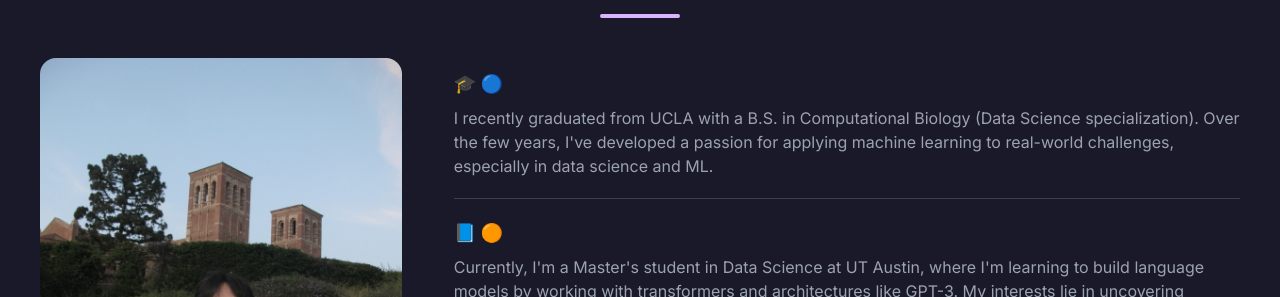
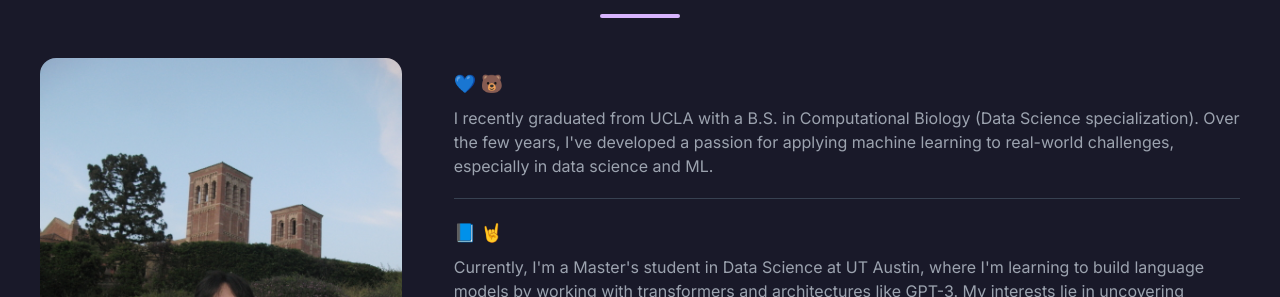
Before and after one commit to jamespfu/jamespfu.github.io, a Next.js app: page / in a window 1280 px wide. Shown: the part 776-1073 px from the top of the page. Built offline with nearby package versions, Linux system fonts and the light colour scheme.

Commit message:
update about

```diff
--- a/app/(home)/components/About.tsx
+++ b/app/(home)/components/About.tsx
@@ -41,7 +41,7 @@ export default function About() {
         <div className="md:w-2/3 flex flex-col items-center md:items-start mt-10 lg:mt-0 md:mt-0"> {/* Center text content */}
           {/* First section */}
           <AboutSection
-            title="🎓 🔵"
+            title="💙 🐻"
             description="I recently graduated from UCLA with a B.S. in Computational Biology (Data Science specialization). Over the few years, I've developed a passion for applying machine learning to real-world challenges, especially in data science and ML."
           />
 
@@ -50,7 +50,7 @@ export default function About() {
 
           {/* Second section */}
           <AboutSection
-            title="📘 🟠"
+            title="📘 🤘"
             description="Currently, I'm a Master's student in Data Science at UT Austin, where I'm learning to build language models by working with transformers and architectures like GPT-3. My interests lie in uncovering patterns in data and I am particularly interested in applying machine learning to healthcare to make it more accessible and impactful."
           />
 
```
